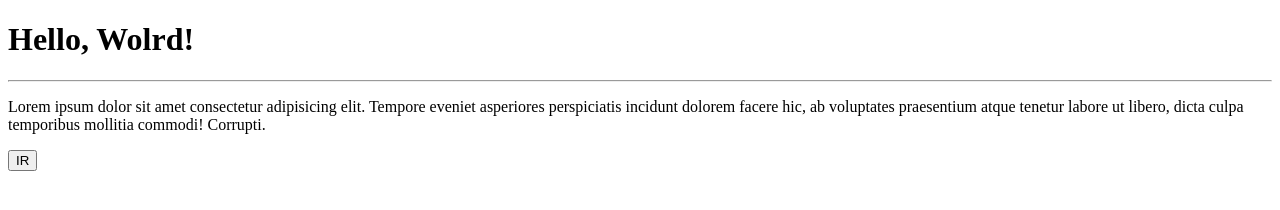
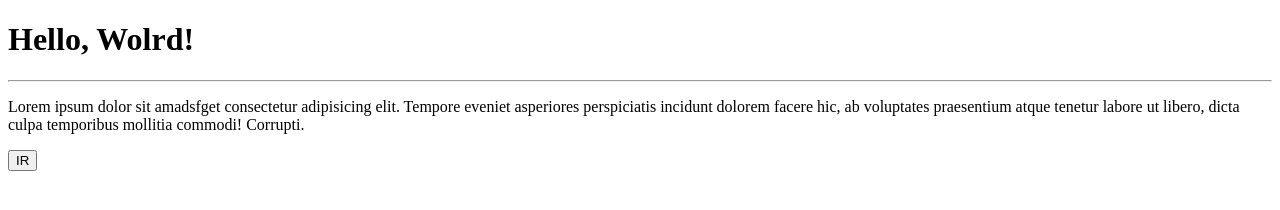
Before and after one commit to Elen0207/Hello-Word, a plain HTML site: page site-exemplo/index.html in a window 1280 px wide. Drawn offline with Linux system fonts and the light colour scheme.

Commit message:
Novo commit
Estudo

```diff
--- a/site-exemplo/index.html
+++ b/site-exemplo/index.html
@@ -8,7 +8,7 @@
 <body>
     <h1>Hello, Wolrd!</h1>
     <hr>
-    <p>Lorem ipsum dolor sit amet consectetur adipisicing elit. Tempore eveniet asperiores perspiciatis incidunt dolorem facere hic, ab voluptates praesentium atque tenetur labore ut libero, dicta culpa temporibus mollitia commodi! Corrupti.</p>
+    <p>Lorem ipsum dolor sit amadsfget consectetur adipisicing elit. Tempore eveniet asperiores perspiciatis incidunt dolorem facere hic, ab voluptates praesentium atque tenetur labore ut libero, dicta culpa temporibus mollitia commodi! Corrupti.</p>
     <button>IR</button>
 </body>
 </html>
```
